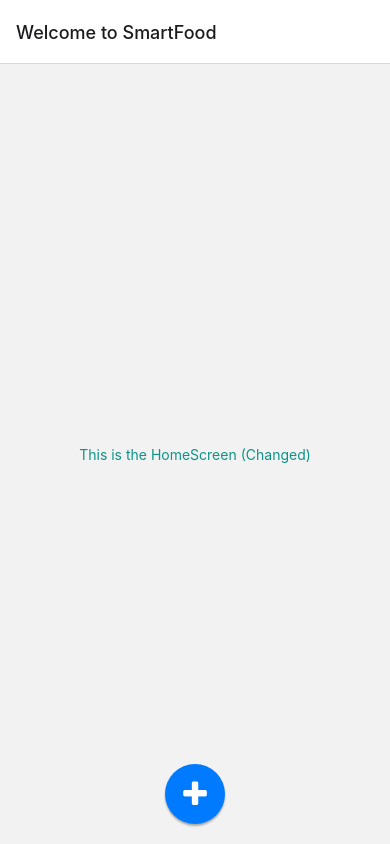
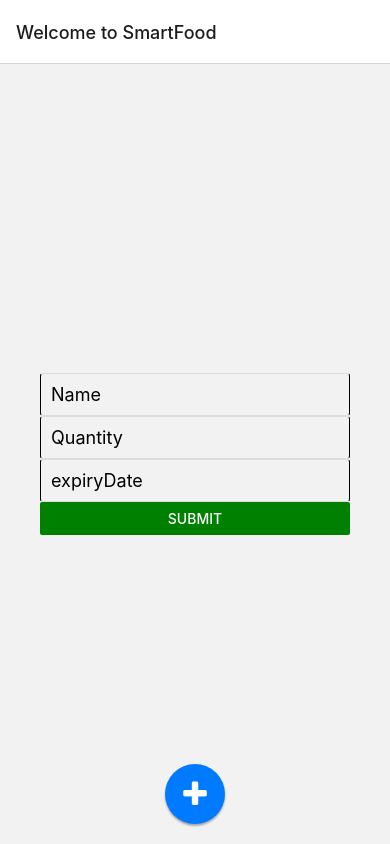
Before and after one commit to https-github-com-asadsaifi2021/SmartFood, a React Native app: screen /HomeScreen in a window 390 px wide. Built offline with nearby package versions, Linux system fonts and the light colour scheme.

Commit message:
Added a form using formik.

```diff
--- /dev/null
+++ b/database/Database.jsx
@@ -0,0 +1 @@
+import * as SQL from "expo-sqlite";
--- a/package.json
+++ b/package.json
@@ -15,15 +15,16 @@
     "expo": "^49.0.7",
     "expo-sqlite": "^11.3.2",
     "expo-status-bar": "~1.6.0",
+    "formik": "^2.4.3",
     "nativewind": "^2.0.11",
     "react": "18.2.0",
     "react-dom": "18.2.0",
     "react-native": "0.72.3",
+    "react-native-gesture-handler": "~2.12.0",
     "react-native-safe-area-context": "4.6.3",
     "react-native-screens": "~3.22.0",
     "react-native-web": "~0.19.6",
-    "tailwindcss": "^3.3.2",
-    "react-native-gesture-handler": "~2.12.0"
+    "tailwindcss": "^3.3.2"
   },
   "devDependencies": {
     "@babel/core": "^7.20.0"
--- /dev/null
+++ b/screens/AddItemForm.jsx
@@ -0,0 +1,40 @@
+import { Button, TextInput, View } from "react-native";
+import { Formik } from "formik";
+import { globalStyles } from "../styles/GlobalStyles";
+
+export default function AddItemForm() {
+  return (
+    <View style={{ flex: 1, justifyContent: "center", alignItems: "center" }}>
+      <Formik
+        initialValues={{ name: "", quantity: "", expiryDate: "" }}
+        onSubmit={(values) => {
+          console.log(values);
+        }}
+      >
+        {(props) => (
+          <View>
+            <TextInput
+              style={globalStyles.input}
+              placeholder="Name"
+              onChangeText={props.handleChange("title")}
+              value={props.values.title}
+            />
+            <TextInput
+              style={globalStyles.input}
+              placeholder="Quantity"
+              onChangeText={props.handleChange("quantity")}
+              value={props.values.quantity}
+            />
+            <TextInput
+              style={globalStyles.input}
+              placeholder="expiryDate"
+              onChangeText={props.handleChange("expiryDate")}
+              value={props.values.expiryDate}
+            />
+            <Button title="submit" color="green" onPress={props.handleSubmit} />
+          </View>
+        )}
+      </Formik>
+    </View>
+  );
+}
--- a/screens/HomeScreen.jsx
+++ b/screens/HomeScreen.jsx
@@ -1,18 +1,31 @@
 import React from "react";
-import { View, Text, TouchableOpacity } from "react-native";
+import {
+  View,
+  Text,
+  TouchableOpacity,
+  TouchableWithoutFeedback,
+  Keyboard,
+} from "react-native";
 import { FontAwesome } from "@expo/vector-icons";
 import { globalStyles } from "../styles/GlobalStyles";
+import AddItemForm from "./AddItemForm";
 
 const HomeScreen = () => {
   return (
-    <View className="flex-1 justify-center items-center">
-      <Text className="text-center text-teal-600">
-        This is the HomeScreen (Changed)
-      </Text>
-      <TouchableOpacity style={globalStyles.addButtonContainer}>
-        <FontAwesome name="plus" style={globalStyles.addButtonIcon} />
-      </TouchableOpacity>
-    </View>
+    <TouchableWithoutFeedback
+      onPress={() => {
+        Keyboard.dismiss();
+      }}
+    >
+      <View className="flex-1 justify-center items-center">
+        <View>
+          <AddItemForm />
+        </View>
+        <TouchableOpacity style={globalStyles.addButtonContainer}>
+          <FontAwesome name="plus" style={globalStyles.addButtonIcon} />
+        </TouchableOpacity>
+      </View>
+    </TouchableWithoutFeedback>
   );
 };
 
--- a/styles/GlobalStyles.jsx
+++ b/styles/GlobalStyles.jsx
@@ -23,4 +23,12 @@
     color: "#fff",
     fontSize: 30,
   },
+
+  input: {
+    borderWidth: 1,
+    borderBlockColor: "#ddd",
+    padding: 10,
+    fontSize: 18,
+    borderRadius: 3,
+  },
 });
```
Also changed, not shown: 1 other file (tests, documents, lock files or other folders).
